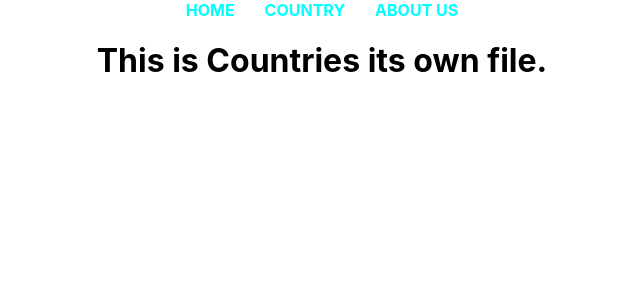
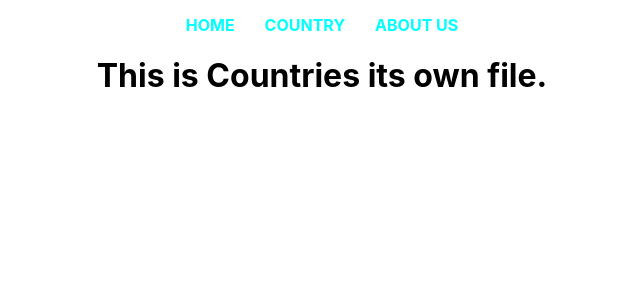
Before and after one commit to mdraselmiah95/react-rest-countries, a React (Create React App) app: page / in a window 1280 px wide. Shown: the top 300 px of the page, without its empty margins (318-958 px from the left). Built offline with nearby package versions, Linux system fonts and the light colour scheme.

Commit message:
WIP on rest countries React

```diff
--- a/src/components/Header/Header.css
+++ b/src/components/Header/Header.css
@@ -1,7 +1,9 @@
+.nav {
+  margin: 15px 0;
+}
 .nav a {
   text-decoration: none;
-  margin: 6px 7px;
-  padding: 10px 8px;
+  padding: 10px 15px;
   color: aqua;
   font-weight: bolder;
 }
```
